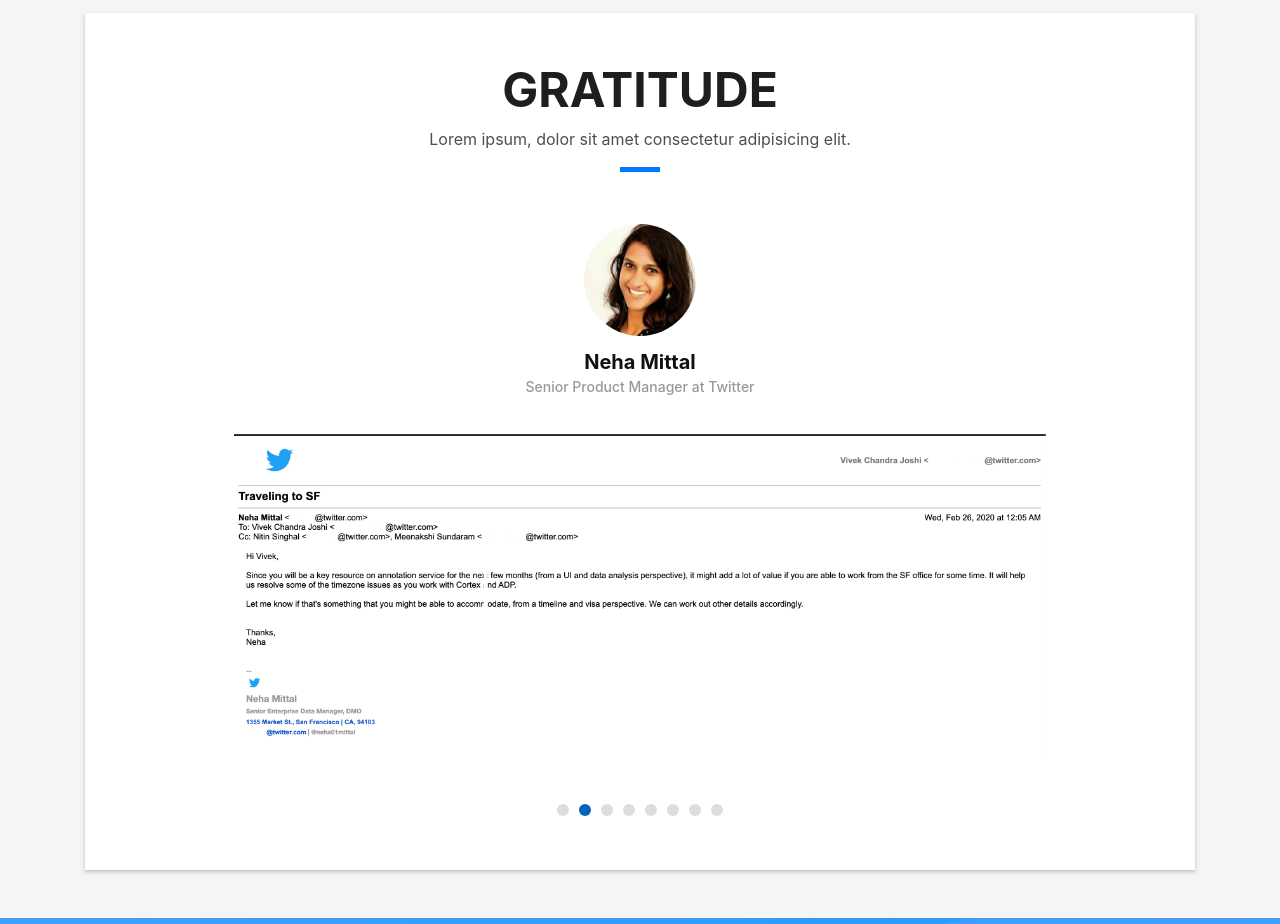
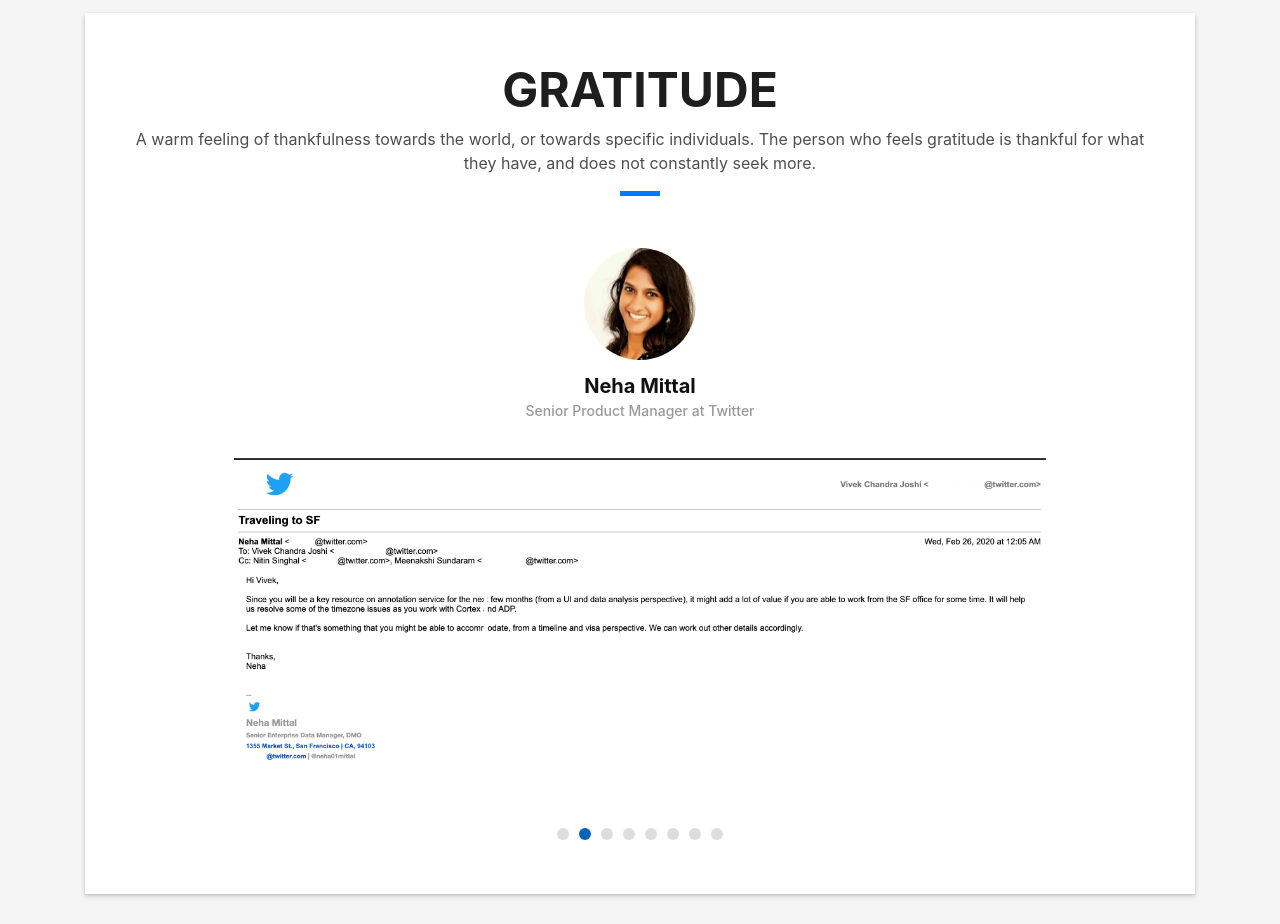
Before and after one commit to vivekchandrajoshi/VivekJoshi, a plain HTML site: page index.html in a window 1280 px wide. Shown: the part 5160-6084 px from the top of the page. Drawn offline with Linux system fonts and the light colour scheme; files whose address does not match are found by name.

Commit message:
Update statmernt

```diff
--- a/index.html
+++ b/index.html
@@ -874,7 +874,7 @@
                     GRATITUDE
                   </h3>
                   <p class="subtitle-a">
-                    Lorem ipsum, dolor sit amet consectetur adipisicing elit.
+                    A warm feeling of thankfulness towards the world, or towards specific individuals. The person who feels gratitude is thankful for what they have, and does not constantly seek more.
                   </p>
                   <div class="line-mf"></div>
                 </div>
```
